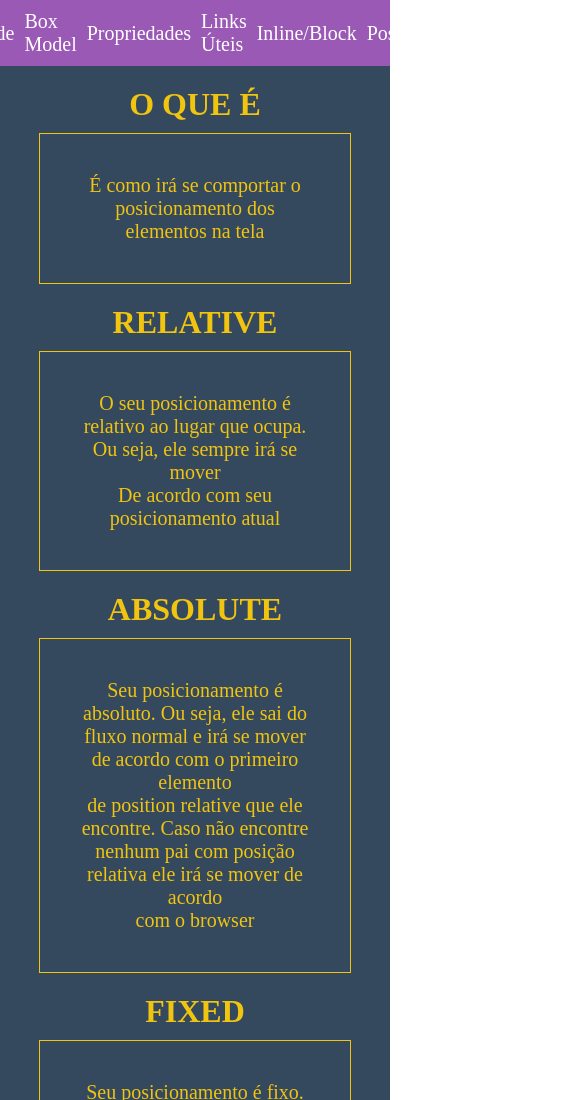
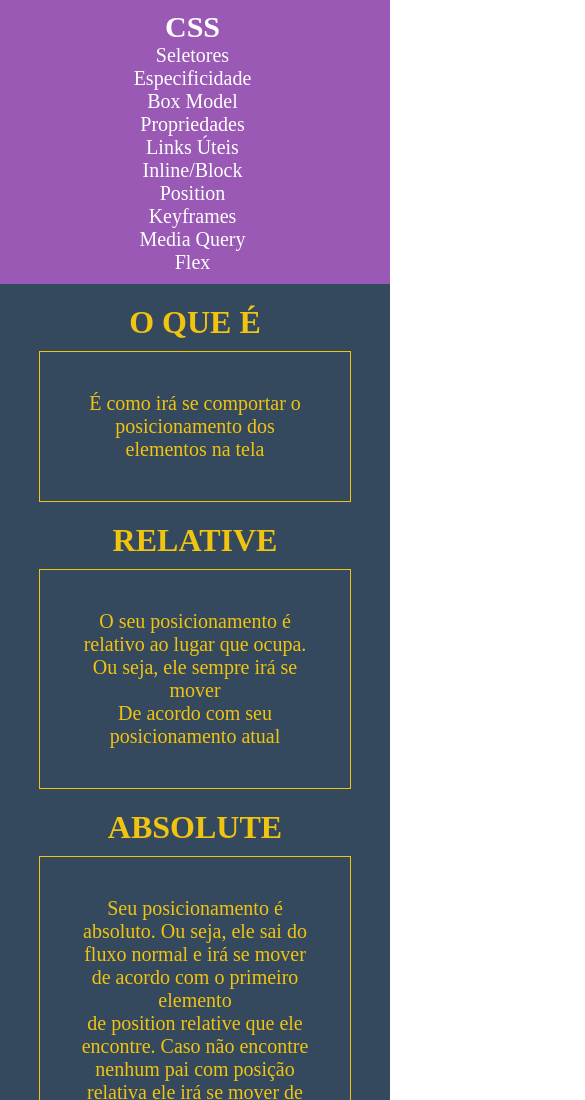
Before and after one commit to dfirmino/css-consulta, a plain HTML site: page apresentacao/position.html in a window 390 px wide. Shown: the top 1100 px of the page, 585 px wide, since content can reach past the window. Drawn offline with Linux system fonts and the light colour scheme.

Commit message:
media query

```diff
--- a/apresentacao/position.html
+++ b/apresentacao/position.html
@@ -49,7 +49,7 @@
     </div>
 
     <h1>Exemplo</h1>
-    <img src="https://www.internetingishard.com/html-and-css/advanced-positioning/css-positioning-schemes-790d5b.png" />
+    <img style="width: 80vw;" src="https://www.internetingishard.com/html-and-css/advanced-positioning/css-positioning-schemes-790d5b.png" />
   </main>
 </body>
 </html>
--- a/apresentacao/styles/index.css
+++ b/apresentacao/styles/index.css
@@ -24,6 +24,7 @@
 
 nav {
   display: flex;
+  flex-direction: row;
   width: 100vw;
   background: #9b59b6;
   padding-right: 15px;
@@ -93,3 +94,12 @@ main .content {
   max-width: 80vw;
   text-align: center;
 }
+
+@media screen and (max-width: 600px) {
+  nav {
+    flex-direction: column;
+  }
+  nav ul {
+    flex-direction: column;
+  }
+}
```
